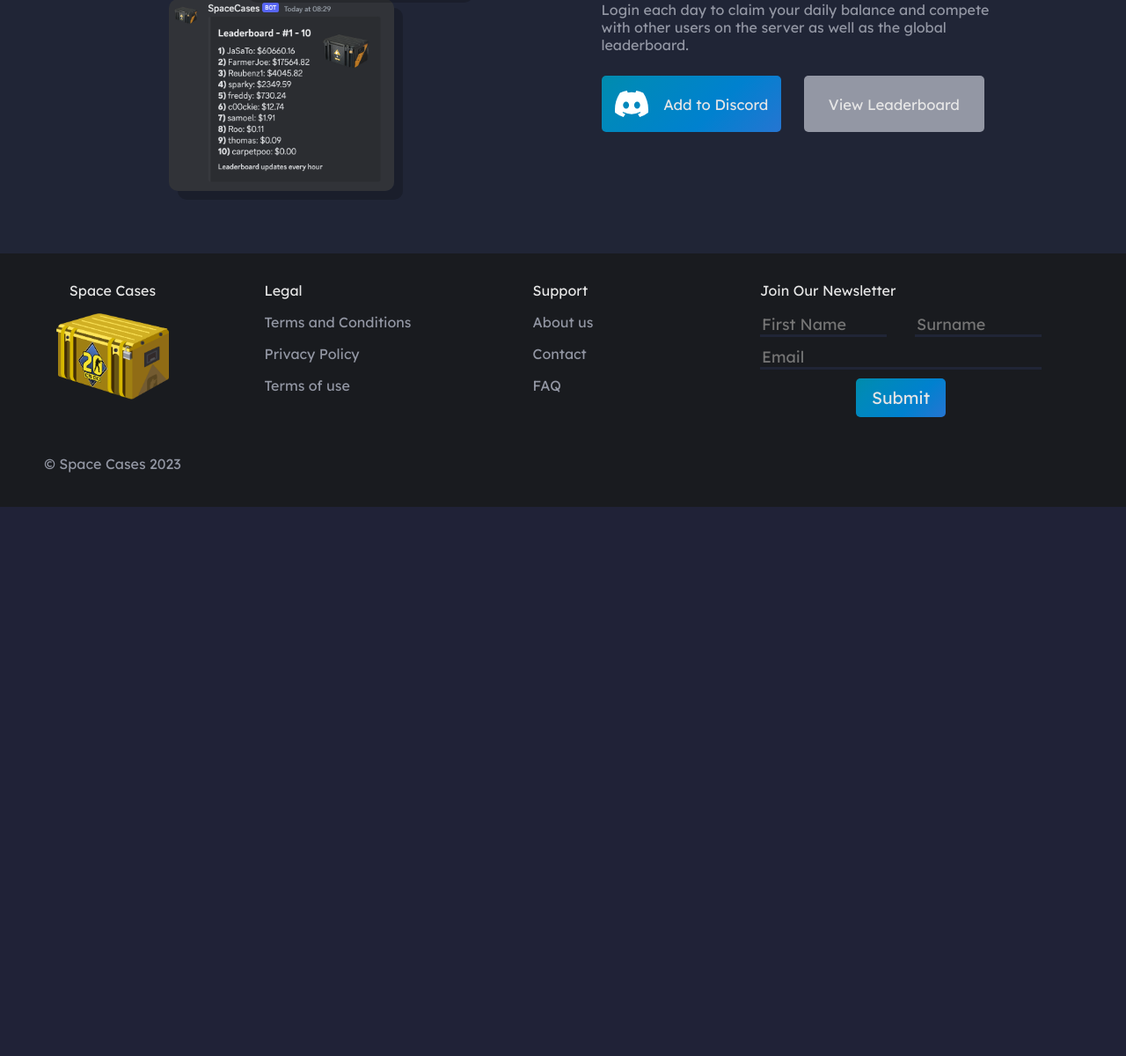
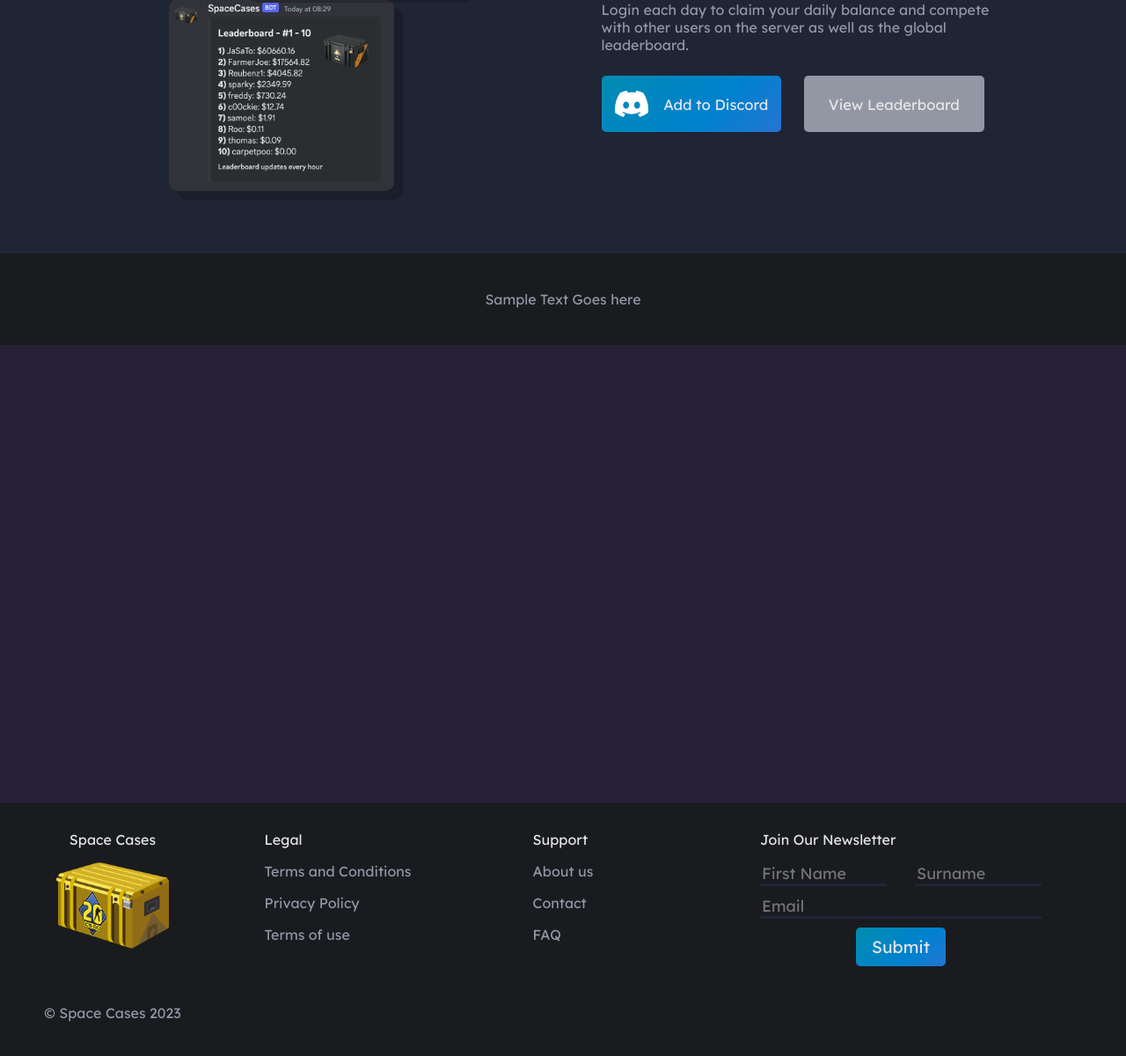
Before and after one commit to RGCSERG/spacecases.io, a Flask app: page /home in a window 1280 px wide. Shown: the part 2592-3792 px from the top of the page at 88% size. Before the commit the page ends 3168 px from the top, so only its background shows below. Run offline with Flask 2, Linux system fonts and the light colour scheme.

Commit message:
language section & divider

```diff
--- a/webstart/templates/home.html
+++ b/webstart/templates/home.html
@@ -142,5 +142,11 @@
       </div>
     </div>
   </section>
+  <div class="page-divider">
+    <p>Sample Text Goes here</p>
+  </div>
+  <section class="section language-section">
+
+  </section>
 </main>
 {% include "footer.html" %} {% endblock %}
```
